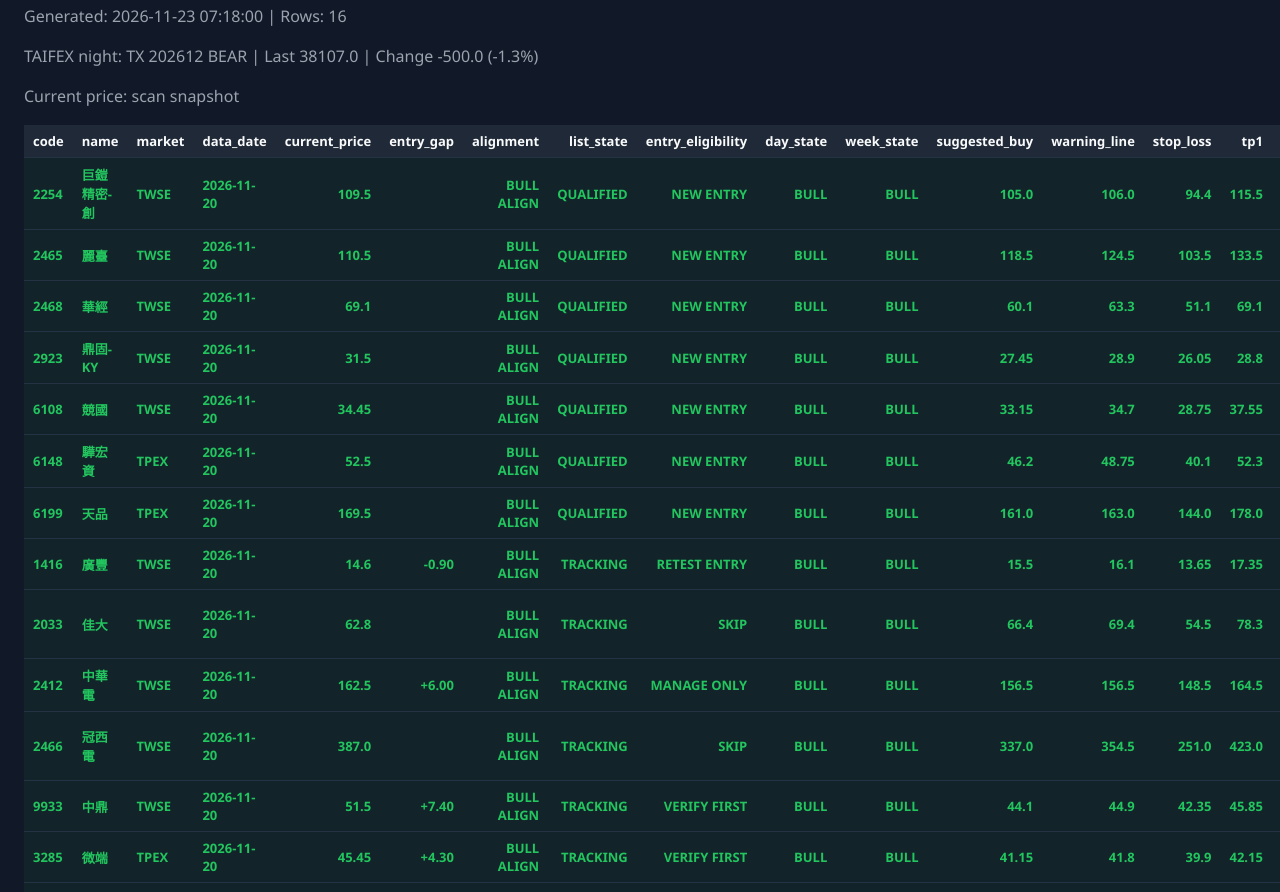
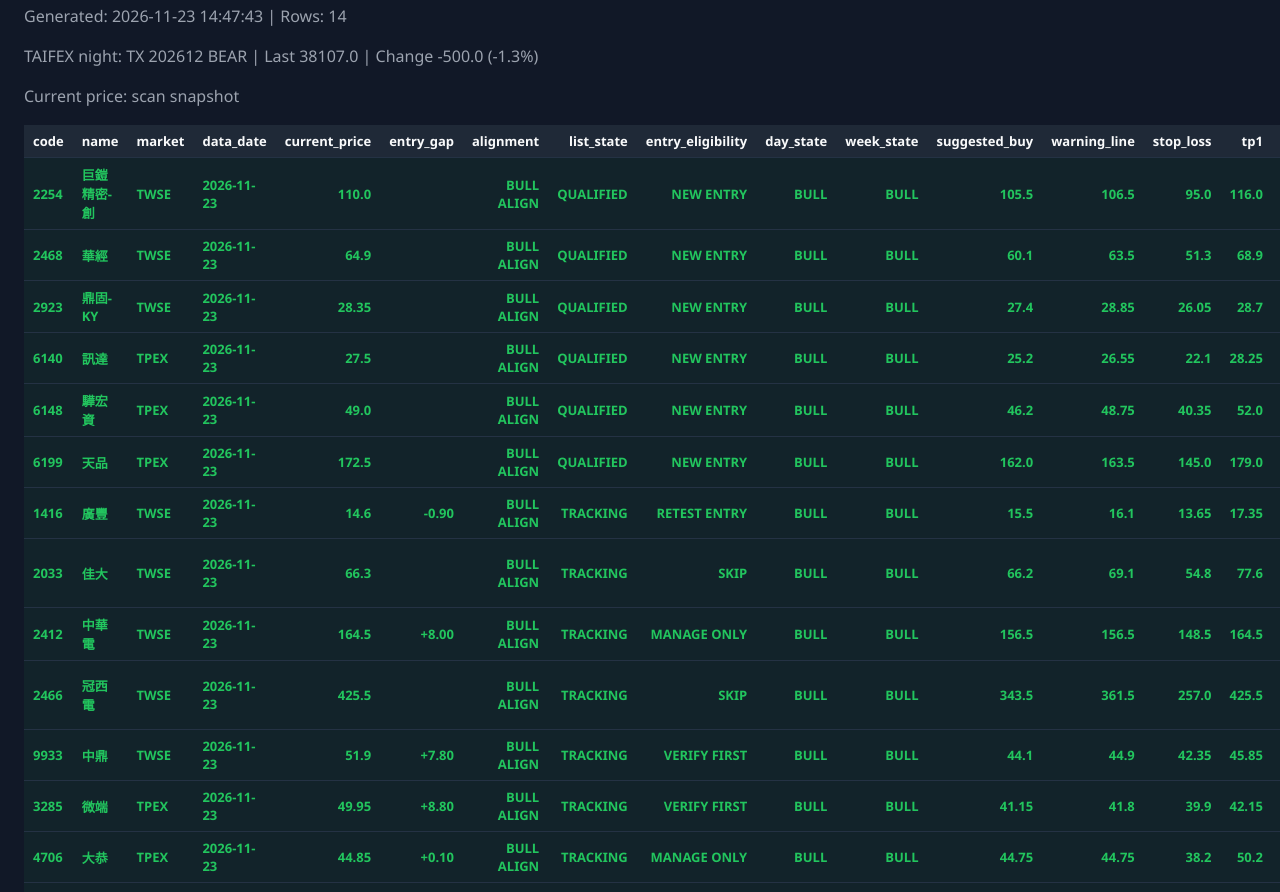
Before and after one commit to ji3ul45lcj04-beep/abo-tw-stock-alignment, a plain HTML site: page docs/index.html in a window 1280 px wide. Shown: the part 57-949 px from the top of the page. Drawn offline with Linux system fonts and the light colour scheme.

Commit message:
chore: update Taiwan stock alignment snapshot

```diff
--- a/docs/index.html
+++ b/docs/index.html
@@ -12,7 +12,7 @@ th{position:sticky;top:0;background:#1f2937;color:#f9fafb}td:nth-child(1),td:nth
 .entry-gap-positive{color:#22c55e}.entry-gap-negative{color:#fb7185}.entry-gap-flat{color:#e5e7eb}
 </style></head><body>
 <h1>TW Day Week Alignment Scanner</h1>
-<div class='meta'>Generated: 2026-11-23 07:18:00 | Rows: 16</div>
+<div class='meta'>Generated: 2026-11-23 14:47:43 | Rows: 14</div>
 <div class='meta'>TAIFEX night: TX 202612 BEAR | Last 38107.0 | Change -500.0 (-1.3%)</div>
 <div class='meta'>Current price: scan snapshot</div>
 <table><thead><tr>
@@ -39,48 +39,28 @@ th{position:sticky;top:0;background:#1f2937;color:#f9fafb}td:nth-child(1),td:nth
 <td data-field='code' title=''>2254</td>
 <td data-field='name' title=''>巨鎧精密-創</td>
 <td data-field='market' title=''>TWSE</td>
-<td data-field='data_date' title=''>2026-11-20</td>
-<td data-field='current_price' title=''>109.5</td>
+<td data-field='data_date' title=''>2026-11-23</td>
+<td data-field='current_price' title=''>110.0</td>
 <td data-field='entry_gap' title=''></td>
 <td data-field='alignment' title=''>BULL ALIGN</td>
 <td data-field='list_state' title=''>QUALIFIED</td>
 <td data-field='entry_eligibility' title=''>NEW ENTRY</td>
 <td data-field='day_state' title=''>BULL</td>
 <td data-field='week_state' title=''>BULL</td>
-<td data-field='suggested_buy' title=''>105.0</td>
-<td data-field='warning_line' title=''>106.0</td>
-<td data-field='stop_loss' title=''>94.4</td>
-<td data-field='tp1' title=''>115.5</td>
-<td data-field='tp2' title=''>126.0</td>
-<td data-field='tp3' title=''>136.5</td>
-<td data-field='tp_status' title='計畫建立後尚未確認觸價'>WAIT BUY</td>
-</tr>
-<tr class='entry-ready' data-code='2465' data-market='TWSE' data-entry-active='0' data-base-status='WAIT BUY' data-far-entry-pct='15.0'>
-<td data-field='code' title=''>2465</td>
-<td data-field='name' title=''>麗臺</td>
-<td data-field='market' title=''>TWSE</td>
-<td data-field='data_date' title=''>2026-11-20</td>
-<td data-field='current_price' title=''>110.5</td>
-<td data-field='entry_gap' title=''></td>
-<td data-field='alignment' title=''>BULL ALIGN</td>
-<td data-field='list_state' title=''>QUALIFIED</td>
-<td data-field='entry_eligibility' title=''>NEW ENTRY</td>
-<td data-field='day_state' title=''>BULL</td>
-<td data-field='week_state' title=''>BULL</td>
-<td data-field='suggested_buy' title=''>118.5</td>
-<td data-field='warning_line' title=''>124.5</td>
-<td data-field='stop_loss' title=''>103.5</td>
-<td data-field='tp1' title=''>133.5</td>
-<td data-field='tp2' title=''>148.5</td>
-<td data-field='tp3' title=''>163.5</td>
+<td data-field='suggested_buy' title=''>105.5</td>
+<td data-field='warning_line' title=''>106.5</td>
+<td data-field='stop_loss' title=''>95.0</td>
+<td data-field='tp1' title=''>116.0</td>
+<td data-field='tp2' title=''>126.5</td>
+<td data-field='tp3' title=''>137.0</td>
 <td data-field='tp_status' title='計畫建立後尚未確認觸價'>WAIT BUY</td>
 </tr>
 <tr class='entry-ready' data-code='2468' data-market='TWSE' data-entry-active='0' data-base-status='WAIT BUY' data-far-entry-pct='15.0'>
 <td data-field='code' title=''>2468</td>
 <td data-field='name' title=''>華經</td>
 <td data-field='market' title=''>TWSE</td>
-<td data-field='data_date' title=''>2026-11-20</td>
-<td data-field='current_price' title=''>69.1</td>
+<td data-field='data_date' title=''>2026-11-23</td>
+<td data-field='current_price' title=''>64.9</td>
 <td data-field='entry_gap' title=''></td>
 <td data-field='alignment' title=''>BULL ALIGN</td>
 <td data-field='list_state' title=''>QUALIFIED</td>
@@ -88,59 +68,59 @@ th{position:sticky;top:0;background:#1f2937;color:#f9fafb}td:nth-child(1),td:nth
 <td data-field='day_state' title=''>BULL</td>
 <td data-field='week_state' title=''>BULL</td>
 <td data-field='suggested_buy' title=''>60.1</td>
-<td data-field='warning_line' title=''>63.3</td>
-<td data-field='stop_loss' title=''>51.1</td>
-<td data-field='tp1' title=''>69.1</td>
-<td data-field='tp2' title=''>78.1</td>
-<td data-field='tp3' title=''>87.1</td>
+<td data-field='warning_line' title=''>63.5</td>
+<td data-field='stop_loss' title=''>51.3</td>
+<td data-field='tp1' title=''>68.9</td>
+<td data-field='tp2' title=''>74.6</td>
+<td data-field='tp3' title=''>82.0</td>
 <td data-field='tp_status' title='計畫建立後尚未確認觸價'>WAIT BUY</td>
 </tr>
 <tr class='entry-ready' data-code='2923' data-market='TWSE' data-entry-active='0' data-base-status='WAIT BUY' data-far-entry-pct='15.0'>
 <td data-field='code' title=''>2923</td>
 <td data-field='name' title=''>鼎固-KY</td>
 <td data-field='market' title=''>TWSE</td>
-<td data-field='data_date' title=''>2026-11-20</td>
-<td data-field='current_price' title=''>31.5</td>
+<td data-field='data_date' title=''>2026-11-23</td>
+<td data-field='current_price' title=''>28.35</td>
 <td data-field='entry_gap' title=''></td>
 <td data-field='alignment' title=''>BULL ALIGN</td>
 <td data-field='list_state' title=''>QUALIFIED</td>
 <td data-field='entry_eligibility' title=''>NEW ENTRY</td>
 <td data-field='day_state' title=''>BULL</td>
 <td data-field='week_state' title=''>BULL</td>
-<td data-field='suggested_buy' title=''>27.45</td>
-<td data-field='warning_line' title=''>28.9</td>
+<td data-field='suggested_buy' title=''>27.4</td>
+<td data-field='warning_line' title=''>28.85</td>
 <td data-field='stop_loss' title=''>26.05</td>
-<td data-field='tp1' title=''>28.8</td>
+<td data-field='tp1' title=''>28.7</td>
 <td data-field='tp2' title=''>29.6</td>
-<td data-field='tp3' title=''>31.6</td>
+<td data-field='tp3' title=''>31.4</td>
 <td data-field='tp_status' title='計畫建立後尚未確認觸價'>WAIT BUY</td>
 </tr>
-<tr class='entry-ready' data-code='6108' data-market='TWSE' data-entry-active='0' data-base-status='WAIT BUY' data-far-entry-pct='15.0'>
-<td data-field='code' title=''>6108</td>
-<td data-field='name' title=''>競國</td>
-<td data-field='market' title=''>TWSE</td>
-<td data-field='data_date' title=''>2026-11-20</td>
-<td data-field='current_price' title=''>34.45</td>
+<tr class='entry-ready' data-code='6140' data-market='TPEX' data-entry-active='0' data-base-status='WAIT BUY' data-far-entry-pct='15.0'>
+<td data-field='code' title=''>6140</td>
+<td data-field='name' title=''>訊達</td>
+<td data-field='market' title=''>TPEX</td>
+<td data-field='data_date' title=''>2026-11-23</td>
+<td data-field='current_price' title=''>27.5</td>
 <td data-field='entry_gap' title=''></td>
 <td data-field='alignment' title=''>BULL ALIGN</td>
 <td data-field='list_state' title=''>QUALIFIED</td>
 <td data-field='entry_eligibility' title=''>NEW ENTRY</td>
 <td data-field='day_state' title=''>BULL</td>
 <td data-field='week_state' title=''>BULL</td>
-<td data-field='suggested_buy' title=''>33.15</td>
-<td data-field='warning_line' title=''>34.7</td>
-<td data-field='stop_loss' title=''>28.75</td>
-<td data-field='tp1' title=''>37.55</td>
-<td data-field='tp2' title=''>41.9</td>
-<td data-field='tp3' title=''>44.4</td>
+<td data-field='suggested_buy' title=''>25.2</td>
+<td data-field='warning_line' title=''>26.55</td>
+<td data-field='stop_loss' title=''>22.1</td>
+<td data-field='tp1' title=''>28.25</td>
+<td data-field='tp2' title=''>31.35</td>
+<td data-field='tp3' title=''>34.45</td>
 <td data-field='tp_status' title='計畫建立後尚未確認觸價'>WAIT BUY</td>
 </tr>
 <tr class='entry-ready' data-code='6148' data-market='TPEX' data-entry-active='0' data-base-status='WAIT BUY' data-far-entry-pct='15.0'>
 <td data-field='code' title=''>6148</td>
 <td data-field='name' title=''>驊宏資</td>
 <td data-field='market' title=''>TPEX</td>
-<td data-field='data_date' title=''>2026-11-20</td>
-<td data-field='current_price' title=''>52.5</td>
+<td data-field='data_date' title=''>2026-11-23</td>
+<td data-field='current_price' title=''>49.0</td>
 <td data-field='entry_gap' title=''></td>
 <td data-field='alignment' title=''>BULL ALIGN</td>
 <td data-field='list_state' title=''>QUALIFIED</td>
@@ -149,37 +129,37 @@ th{position:sticky;top:0;background:#1f2937;color:#f9fafb}td:nth-child(1),td:nth
 <td data-field='week_state' title=''>BULL</td>
 <td data-field='suggested_buy' title=''>46.2</td>
 <td data-field='warning_line' title=''>48.75</td>
-<td data-field='stop_loss' title=''>40.1</td>
-<td data-field='tp1' title=''>52.3</td>
-<td data-field='tp2' title=''>58.4</td>
-<td data-field='tp3' title=''>64.5</td>
+<td data-field='stop_loss' title=''>40.35</td>
+<td data-field='tp1' title=''>52.0</td>
+<td data-field='tp2' title=''>57.9</td>
+<td data-field='tp3' title=''>63.7</td>
 <td data-field='tp_status' title='計畫建立後尚未確認觸價'>WAIT BUY</td>
 </tr>
 <tr class='entry-ready' data-code='6199' data-market='TPEX' data-entry-active='0' data-base-status='WAIT BUY' data-far-entry-pct='15.0'>
 <td data-field='code' title=''>6199</td>
 <td data-field='name' title=''>天品</td>
 <td data-field='market' title=''>TPEX</td>
-<td data-field='data_date' title=''>2026-11-20</td>
-<td data-field='current_price' title=''>169.5</td>
+<td data-field='data_date' title=''>2026-11-23</td>
+<td data-field='current_price' title=''>172.5</td>
 <td data-field='entry_gap' title=''></td>
 <td data-field='alignment' title=''>BULL ALIGN</td>
 <td data-field='list_state' title=''>QUALIFIED</td>
 <td data-field='entry_eligibility' title=''>NEW ENTRY</td>
 <td data-field='day_state' title=''>BULL</td>
 <td data-field='week_state' title=''>BULL</td>
-<td data-field='suggested_buy' title=''>161.0</td>
-<td data-field='warning_line' title=''>163.0</td>
-<td data-field='stop_loss' title=''>144.0</td>
-<td data-field='tp1' title=''>178.0</td>
-<td data-field='tp2' title=''>195.0</td>
-<td data-field='tp3' title=''>212.0</td>
+<td data-field='suggested_buy' title=''>162.0</td>
+<td data-field='warning_line' title=''>163.5</td>
+<td data-field='stop_loss' title=''>145.0</td>
+<td data-field='tp1' title=''>179.0</td>
+<td data-field='tp2' title=''>196.0</td>
+<td data-field='tp3' title=''>213.0</td>
 <td data-field='tp_status' title='計畫建立後尚未確認觸價'>WAIT BUY</td>
 </tr>
 <tr class='entry-ready' data-code='1416' data-market='TWSE' data-entry-active='1' data-base-status='ENTRY TOUCHED' data-far-entry-pct='15.0'>
 <td data-field='code' title=''>1416</td>
 <td data-field='name' title=''>廣豐</td>
 <td data-field='market' title=''>TWSE</td>
-<td data-field='data_date' title=''>2026-11-20</td>
+<td data-field='data_date' title=''>2026-11-23</td>
 <td data-field='current_price' title=''>14.6</td>
 <td data-field='entry_gap' title=''>-0.90</td>
 <td data-field='alignment' title=''>BULL ALIGN</td>
@@ -199,29 +179,29 @@ th{position:sticky;top:0;background:#1f2937;color:#f9fafb}td:nth-child(1),td:nth
 <td data-field='code' title=''>2033</td>
 <td data-field='name' title=''>佳大</td>
 <td data-field='market' title=''>TWSE</td>
-<td data-field='data_date' title=''>2026-11-20</td>
-<td data-field='current_price' title=''>62.8</td>
+<td data-field='data_date' title=''>2026-11-23</td>
+<td data-field='current_price' title=''>66.3</td>
 <td data-field='entry_gap' title=''></td>
 <td data-field='alignment' title=''>BULL ALIGN</td>
 <td data-field='list_state' title=''>TRACKING</td>
 <td data-field='entry_eligibility' title=''>SKIP</td>
 <td data-field='day_state' title=''>BULL</td>
 <td data-field='week_state' title=''>BULL</td>
-<td data-field='suggested_buy' title=''>66.4</td>
-<td data-field='warning_line' title=''>69.4</td>
-<td data-field='stop_loss' title=''>54.5</td>
-<td data-field='tp1' title=''>78.3</td>
-<td data-field='tp2' title=''>90.2</td>
-<td data-field='tp3' title=''>102.0</td>
+<td data-field='suggested_buy' title=''>66.2</td>
+<td data-field='warning_line' title=''>69.1</td>
+<td data-field='stop_loss' title=''>54.8</td>
+<td data-field='tp1' title=''>77.6</td>
+<td data-field='tp2' title=''>83.8</td>
+<td data-field='tp3' title=''>100.0</td>
 <td data-field='tp_status' title='停損距離超過風險上限，本次略過'>RISK TOO WIDE / SKIP</td>
 </tr>
 <tr class='entry-ready' data-code='2412' data-market='TWSE' data-entry-active='1' data-base-status='TP1 GET' data-far-entry-pct='15.0'>
 <td data-field='code' title=''>2412</td>
 <td data-field='name' title=''>中華電</td>
 <td data-field='market' title=''>TWSE</td>
-<td data-field='data_date' title=''>2026-11-20</td>
-<td data-field='current_price' title=''>162.5</td>
-<td data-field='entry_gap' title=''>+6.00</td>
+<td data-field='data_date' title=''>2026-11-23</td>
+<td data-field='current_price' title=''>164.5</td>
+<td data-field='entry_gap' title=''>+8.00</td>
 <td data-field='alignment' title=''>BULL ALIGN</td>
 <td data-field='list_state' title=''>TRACKING</td>
 <td data-field='entry_eligibility' title=''>MANAGE ONLY</td>
@@ -239,29 +219,29 @@ th{position:sticky;top:0;background:#1f2937;color:#f9fafb}td:nth-child(1),td:nth
 <td data-field='code' title=''>2466</td>
 <td data-field='name' title=''>冠西電</td>
 <td data-field='market' title=''>TWSE</td>
-<td data-field='data_date' title=''>2026-11-20</td>
-<td data-field='current_price' title=''>387.0</td>
+<td data-field='data_date' title=''>2026-11-23</td>
+<td data-field='current_price' title=''>425.5</td>
 <td data-field='entry_gap' title=''></td>
 <td data-field='alignment' title=''>BULL ALIGN</td>
 <td data-field='list_state' title=''>TRACKING</td>
 <td data-field='entry_eligibility' title=''>SKIP</td>
 <td data-field='day_state' title=''>BULL</td>
 <td data-field='week_state' title=''>BULL</td>
-<td data-field='suggested_buy' title=''>337.0</td>
-<td data-field='warning_line' title=''>354.5</td>
-<td data-field='stop_loss' title=''>251.0</td>
-<td data-field='tp1' title=''>423.0</td>
+<td data-field='suggested_buy' title=''>343.5</td>
+<td data-field='warning_line' title=''>361.5</td>
+<td data-field='stop_loss' title=''>257.0</td>
+<td data-field='tp1' title=''>425.5</td>
 <td data-field='tp2' title=''>477.0</td>
-<td data-field='tp3' title=''>595.0</td>
+<td data-field='tp3' title=''>603.0</td>
 <td data-field='tp_status' title='停損距離超過風險上限，本次略過'>RISK TOO WIDE / SKIP</td>
 </tr>
 <tr class='entry-ready' data-code='9933' data-market='TWSE' data-entry-active='1' data-base-status='ORDER UNKNOWN' data-far-entry-pct='15.0'>
 <td data-field='code' title=''>9933</td>
 <td data-field='name' title=''>中鼎</td>
 <td data-field='market' title=''>TWSE</td>
-<td data-field='data_date' title=''>2026-11-20</td>
-<td data-field='current_price' title=''>51.5</td>
-<td data-field='entry_gap' title=''>+7.40</td>
+<td data-field='data_date' title=''>2026-11-23</td>
+<td data-field='current_price' title=''>51.9</td>
+<td data-field='entry_gap' title=''>+7.80</td>
 <td data-field='alignment' title=''>BULL ALIGN</td>
 <td data-field='list_state' title=''>TRACKING</td>
 <td data-field='entry_eligibility' title=''>VERIFY FIRST</td>
@@ -279,9 +259,9 @@ th{position:sticky;top:0;background:#1f2937;color:#f9fafb}td:nth-child(1),td:nth
 <td data-field='code' title=''>3285</td>
 <td data-field='name' title=''>微端</td>
 <td data-field='market' title=''>TPEX</td>
-<td data-field='data_date' title=''>2026-11-20</td>
-<td data-field='current_price' title=''>45.45</td>
-<td data-field='entry_gap' title=''>+4.30</td>
+<td data-field='data_date' title=''>2026-11-23</td>
+<td data-field='current_price' title=''>49.95</td>
+<td data-field='entry_gap' title=''>+8.80</td>
 <td data-field='alignment' title=''>BULL ALIGN</td>
 <td data-field='list_state' title=''>TRACKING</td>
 <td data-field='entry_eligibility' title=''>VERIFY FIRST</td>
@@ -299,9 +279,9 @@ th{position:sticky;top:0;background:#1f2937;color:#f9fafb}td:nth-child(1),td:nth
 <td data-field='code' title=''>4706</td>
 <td data-field='name' title=''>大恭</td>
 <td data-field='market' title=''>TPEX</td>
-<td data-field='data_date' title=''>2026-11-20</td>
-<td data-field='current_price' title=''>47.35</td>
-<td data-field='entry_gap' title=''>+2.60</td>
+<td data-field='data_date' title=''>2026-11-23</td>
+<td data-field='current_price' title=''>44.85</td>
+<td data-field='entry_gap' title=''>+0.10</td>
 <td data-field='alignment' title=''>BULL ALIGN</td>
 <td data-field='list_state' title=''>TRACKING</td>
 <td data-field='entry_eligibility' title=''>MANAGE ONLY</td>
@@ -319,9 +299,9 @@ th{position:sticky;top:0;background:#1f2937;color:#f9fafb}td:nth-child(1),td:nth
 <td data-field='code' title=''>6590</td>
 <td data-field='name' title=''>普鴻</td>
 <td data-field='market' title=''>TPEX</td>
-<td data-field='data_date' title=''>2026-11-20</td>
-<td data-field='current_price' title=''>72.7</td>
-<td data-field='entry_gap' title=''>-0.30</td>
+<td data-field='data_date' title=''>2026-11-23</td>
+<td data-field='current_price' title=''>79.9</td>
+<td data-field='entry_gap' title=''>+6.90</td>
 <td data-field='alignment' title=''>BULL ALIGN</td>
 <td data-field='list_state' title=''>TRACKING</td>
 <td data-field='entry_eligibility' title=''>MANAGE ONLY</td>
@@ -335,24 +315,4 @@ th{position:sticky;top:0;background:#1f2937;color:#f9fafb}td:nth-child(1),td:nth
 <td data-field='tp3' title=''>89.3</td>
 <td data-field='tp_status' title=''>TP3 GET</td>
 </tr>
-<tr class='entry-ready' data-code='6697' data-market='TPEX' data-entry-active='0' data-base-status='RISK TOO WIDE / SKIP' data-far-entry-pct='15.0'>
-<td data-field='code' title=''>6697</td>
-<td data-field='name' title=''>東捷資訊</td>
-<td data-field='market' title=''>TPEX</td>
-<td data-field='data_date' title=''>2026-11-20</td>
-<td data-field='current_price' title=''>59.0</td>
-<td data-field='entry_gap' title=''></td>
-<td data-field='alignment' title=''>BULL ALIGN</td>
-<td data-field='list_state' title=''>TRACKING</td>
-<td data-field='entry_eligibility' title=''>SKIP</td>
-<td data-field='day_state' title=''>BULL</td>
-<td data-field='week_state' title=''>BULL</td>
-<td data-field='suggested_buy' title=''>60.3</td>
-<td data-field='warning_line' title=''>63.1</td>
-<td data-field='stop_loss' title=''>51.0</td>
-<td data-field='tp1' title=''>69.5</td>
-<td data-field='tp2' title=''>78.8</td>
-<td data-field='tp3' title=''>88.1</td>
-<td data-field='tp_status' title='停損距離超過風險上限，本次略過'>RISK TOO WIDE / SKIP</td>
-</tr>
 </tbody></table></body></html>
```
Also changed, not shown: docs/tw_day_week_alignment.csv (+14 -16 lines), data/alignment_plans.json.
